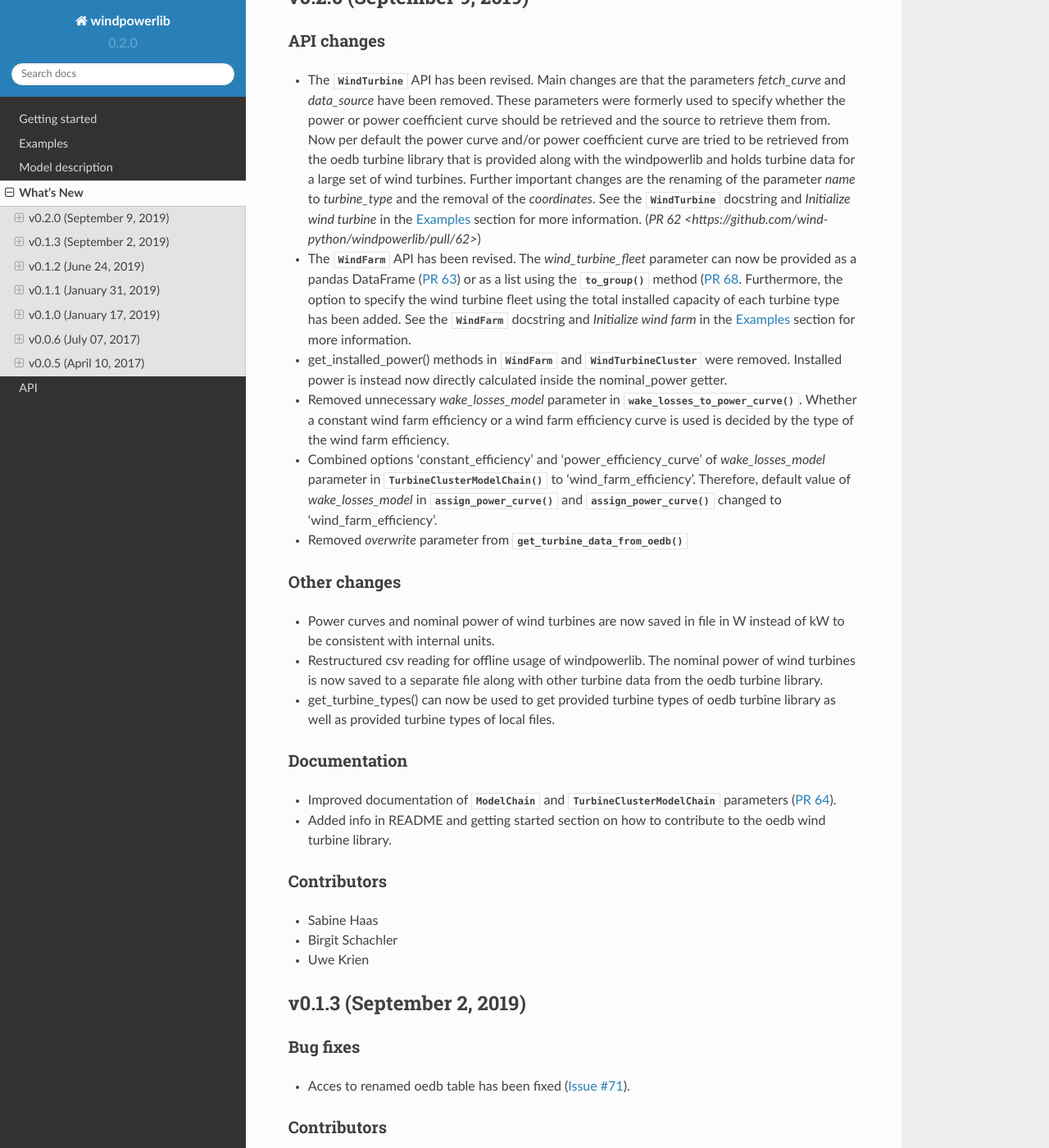
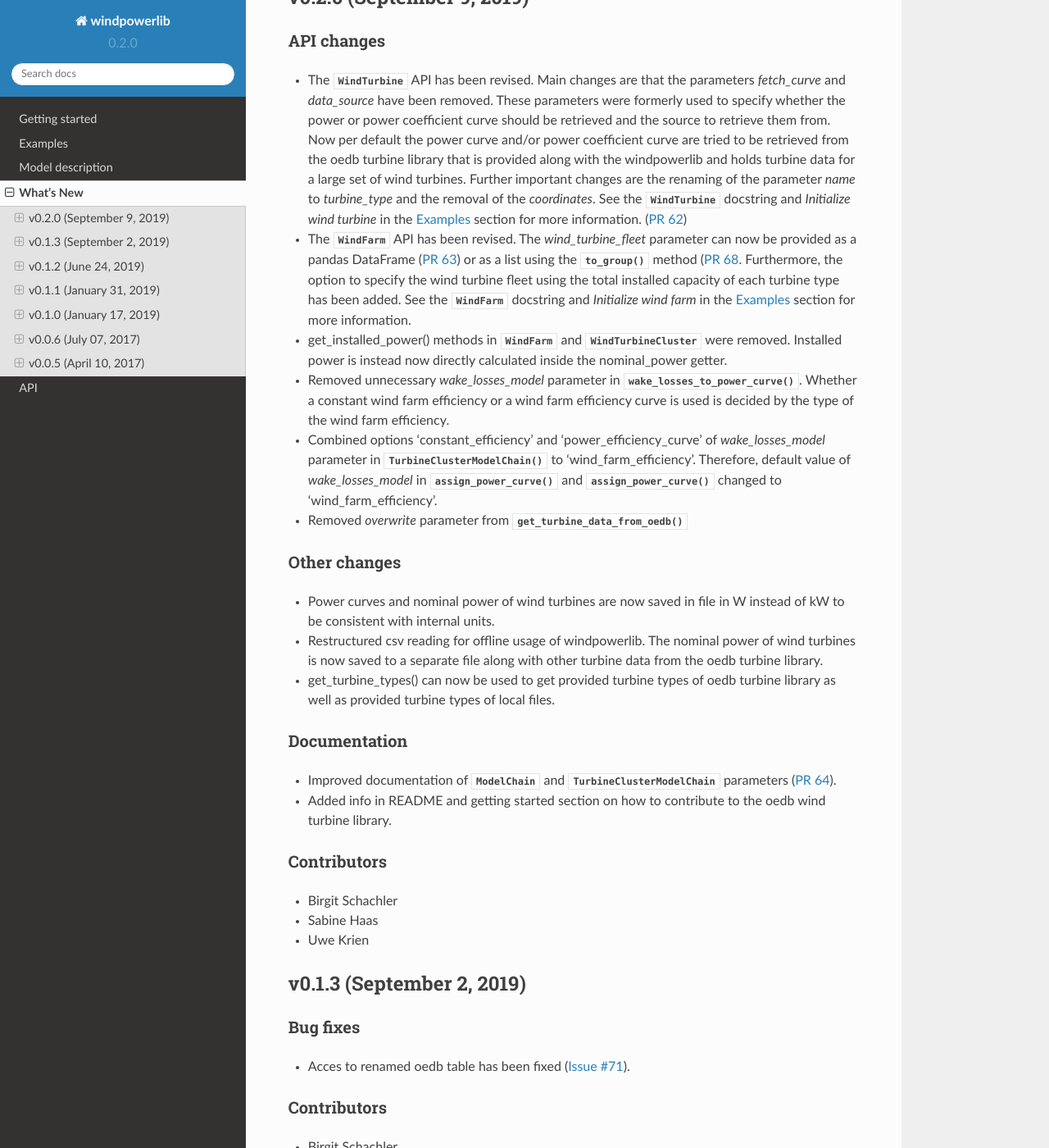
Before and after one commit to wind-python/windpowerlib, a Sphinx documentation site: the page built from doc/whats_new.rst, in a window 1280 px wide and 1400 px high, scrolled down 456 px. Shown: the whole window at 82% size. Built offline with Sphinx 7.4.7 and the Read the Docs theme 2.0.0, drawn with Linux system fonts in a browser that asks for light colours; formulas are drawn with MathJax 3; pages that are not in the unit, such as notebooks, are missing from menus.

Commit message:
Fix links in whatsnew

```diff
--- a/doc/whatsnew/v0-2-0.rst
+++ b/doc/whatsnew/v0-2-0.rst
@@ -3,7 +3,7 @@ v0.2.0 (September 9, 2019)
 
 API changes
 #############
-* The :class:`~windpowerlib.wind_turbine.WindTurbine` API has been revised. Main changes are that the parameters `fetch_curve` and `data_source` have been removed. These parameters were formerly used to specify whether the power or power coefficient curve should be retrieved and the source to retrieve them from. Now per default the power curve and/or power coefficient curve are tried to be retrieved from the oedb turbine library that is provided along with the windpowerlib and holds turbine data for a large set of wind turbines. Further important changes are the renaming of the parameter `name` to `turbine_type` and the removal of the `coordinates`. See the :class:`~windpowerlib.wind_turbine.WindTurbine` docstring and `Initialize wind turbine` in the :ref:`examples_section_label` section for more information. (`PR 62 <https://github.com/wind-python/windpowerlib/pull/62>`)
+* The :class:`~windpowerlib.wind_turbine.WindTurbine` API has been revised. Main changes are that the parameters `fetch_curve` and `data_source` have been removed. These parameters were formerly used to specify whether the power or power coefficient curve should be retrieved and the source to retrieve them from. Now per default the power curve and/or power coefficient curve are tried to be retrieved from the oedb turbine library that is provided along with the windpowerlib and holds turbine data for a large set of wind turbines. Further important changes are the renaming of the parameter `name` to `turbine_type` and the removal of the `coordinates`. See the :class:`~windpowerlib.wind_turbine.WindTurbine` docstring and `Initialize wind turbine` in the :ref:`examples_section_label` section for more information. (`PR 62 <https://github.com/wind-python/windpowerlib/pull/62>`_)
 * The :class:`~windpowerlib.wind_farm.WindFarm` API has been revised. The `wind_turbine_fleet` parameter can now be provided as a pandas DataFrame (`PR 63 <https://github.com/wind-python/windpowerlib/pull/63>`_) or as a list using the :func:`~windpowerlib.wind_turbine.WindTurbine.to_group` method (`PR 68 <https://github.com/wind-python/windpowerlib/pull/68>`_. Furthermore, the option to specify the wind turbine fleet using the total installed capacity of each turbine type has been added. See the :class:`~windpowerlib.wind_farm.WindFarm` docstring and `Initialize wind farm` in the :ref:`examples_section_label` section for more information.
 * get_installed_power() methods in :class:`~windpowerlib.wind_farm.WindFarm` and  :class:`~windpowerlib.wind_turbine_cluster.WindTurbineCluster` were removed. Installed power is instead now directly calculated inside the nominal_power getter.
 * Removed unnecessary `wake_losses_model` parameter in :py:func:`~.power_curves.wake_losses_to_power_curve`. Whether a constant wind farm efficiency or a wind farm efficiency curve is used is decided by the type of the wind farm efficiency.
@@ -23,6 +23,6 @@ Documentation
 
 Contributors
 ############
+* Birgit Schachler
 * Sabine Haas
-* Birgit Schachler
 * Uwe Krien
```
